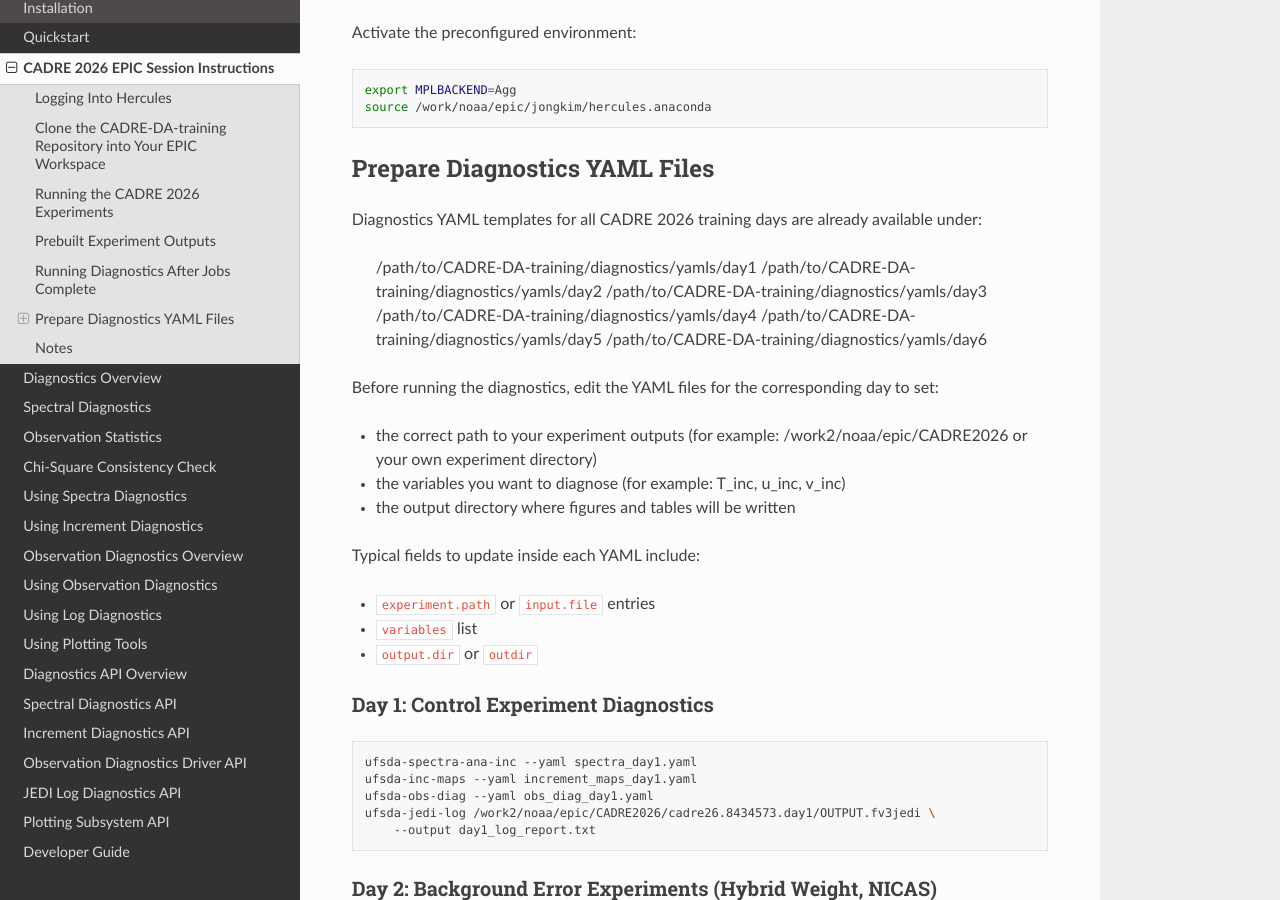
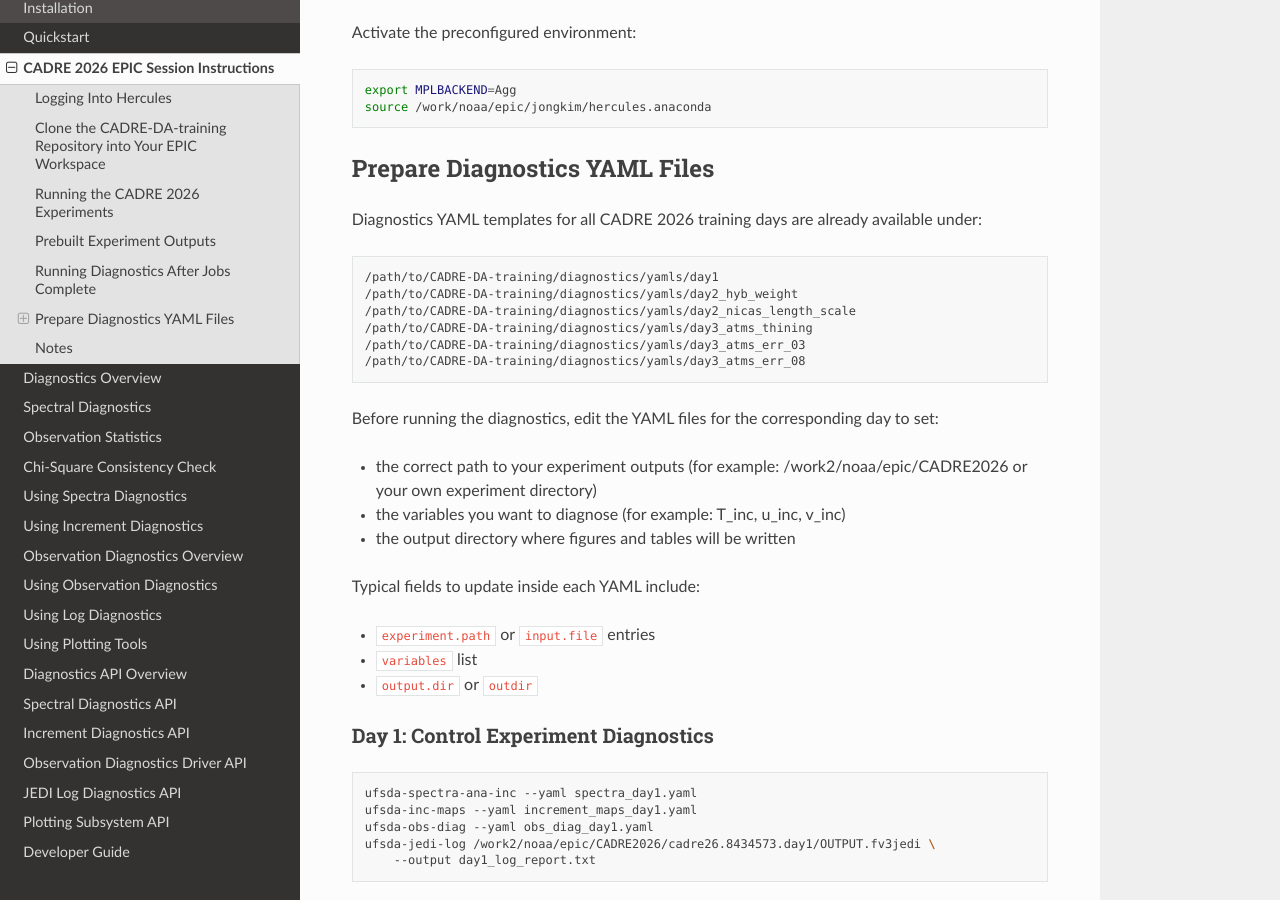
Before and after one commit to jkbk2004/ufs_da_diagnostics, a Sphinx documentation site: the page built from docs/cadre2026_epic.rst, in a window 1280 px wide and 900 px high, scrolled down 2055 px. Built offline with Sphinx 7.4.7 and the Read the Docs theme 3.1.0, drawn with Linux system fonts in a browser that asks for light colours.

Commit message:
Update cadre2026_epic.rst

```diff
--- a/docs/cadre2026_epic.rst
+++ b/docs/cadre2026_epic.rst
@@ -112,12 +112,14 @@
 Diagnostics YAML templates for all CADRE 2026 training days are already
 available under:
 
+.. code-block:: text
+
     /path/to/CADRE-DA-training/diagnostics/yamls/day1
-    /path/to/CADRE-DA-training/diagnostics/yamls/day2
-    /path/to/CADRE-DA-training/diagnostics/yamls/day3
-    /path/to/CADRE-DA-training/diagnostics/yamls/day4
-    /path/to/CADRE-DA-training/diagnostics/yamls/day5
-    /path/to/CADRE-DA-training/diagnostics/yamls/day6
+    /path/to/CADRE-DA-training/diagnostics/yamls/day2_hyb_weight
+    /path/to/CADRE-DA-training/diagnostics/yamls/day2_nicas_length_scale
+    /path/to/CADRE-DA-training/diagnostics/yamls/day3_atms_thining
+    /path/to/CADRE-DA-training/diagnostics/yamls/day3_atms_err_03
+    /path/to/CADRE-DA-training/diagnostics/yamls/day3_atms_err_08
 
 Before running the diagnostics, edit the YAML files for the
 corresponding day to set:
```
